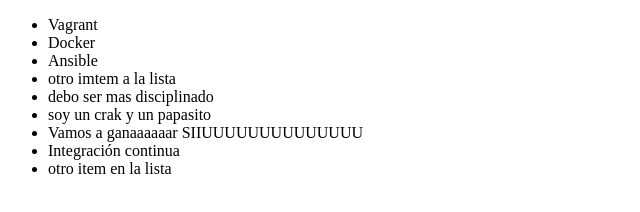
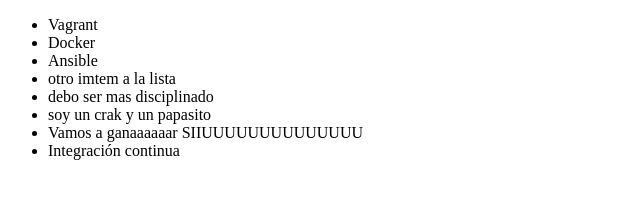
Before and after one commit to FerbRC/repositorioalura, a plain HTML site: page index.html in a window 1280 px wide. Shown: the whole page, without its empty margins (0-640 px from the left). Drawn offline with Linux system fonts and the light colour scheme.

Commit message:
Revert "añadiendo item de prueba a la lista"
This reverts commit 6e3eace31ff93d80998c2c2dc9b52b68517f4982.

```diff
--- a/index.html
+++ b/index.html
@@ -14,7 +14,6 @@
          <li>soy un crak y un papasito</li>
          <li>Vamos a ganaaaaaar SIIUUUUUUUUUUUUUU</li>
          <li> Integración continua </li>
-         <li> otro item en la lista</li>
      </ul>
 </body>
 </html>
```
